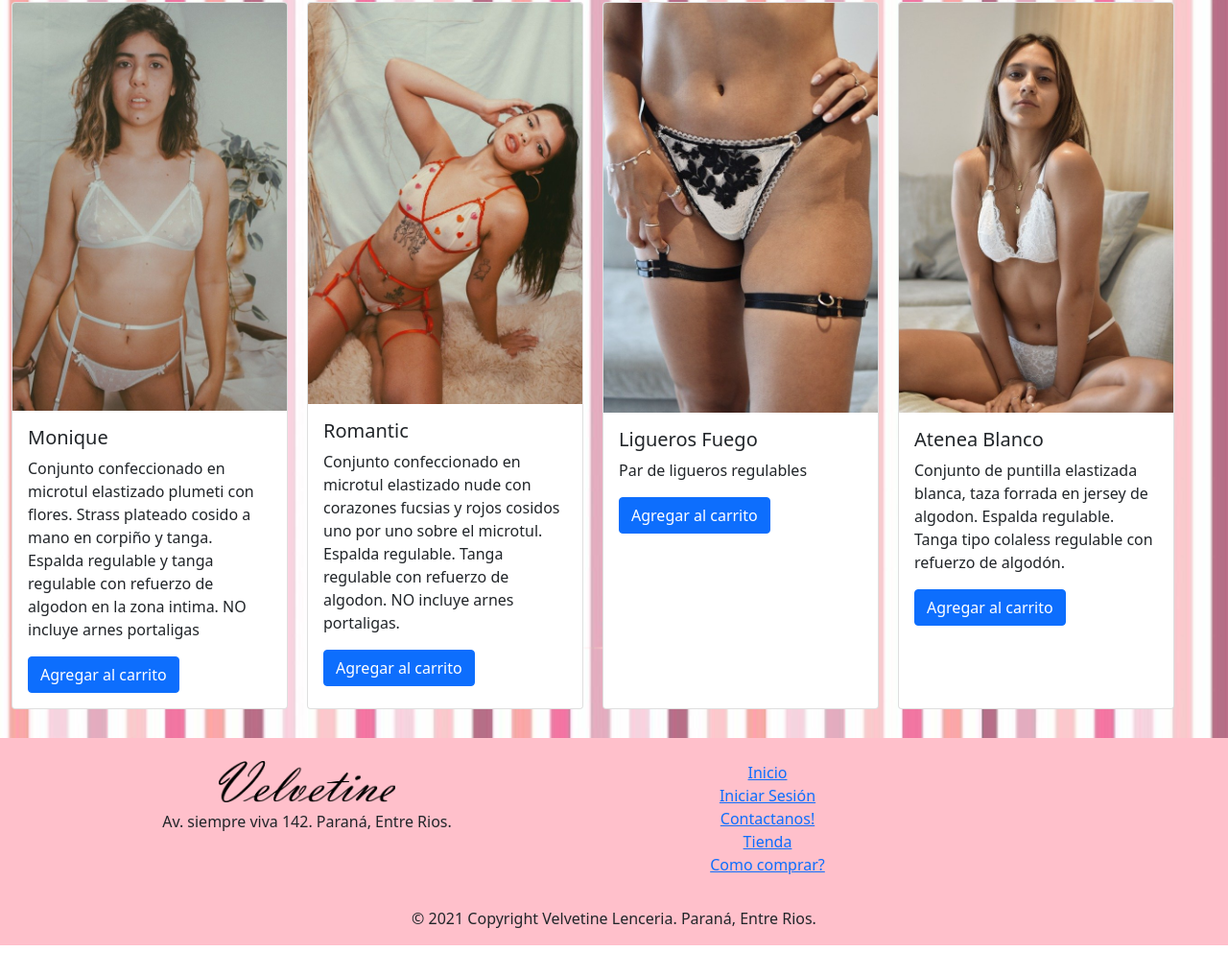
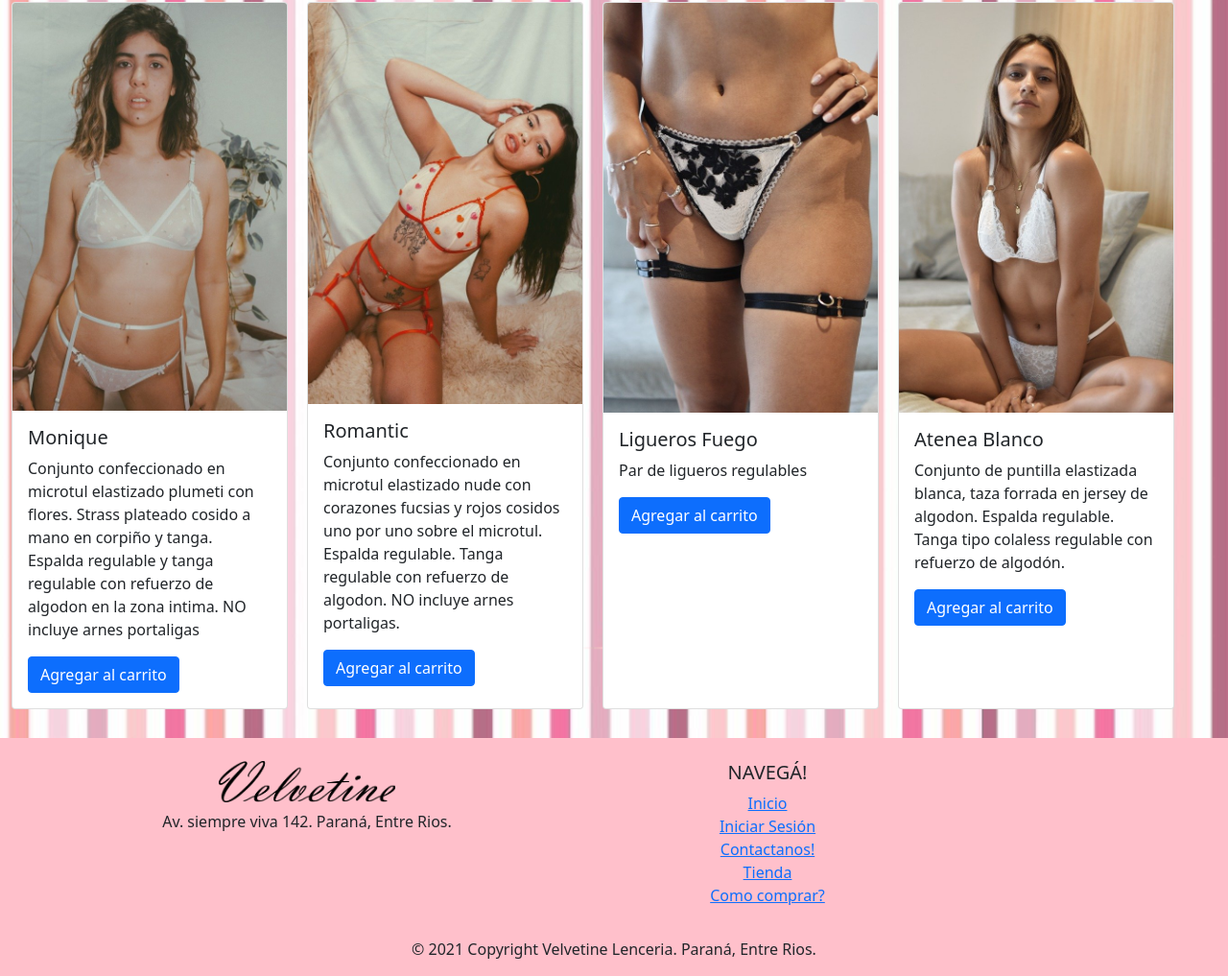
Before and after one commit to arielroselli/Project, a website: page pages/tienda.html in a window 1280 px wide. Shown: the part 924-1941 px from the top of the page at 96% size. Before the commit the page ends 1909 px from the top, so only its background shows below. Drawn offline with nearby package versions, Linux system fonts and the light colour scheme; a web font is replaced by a local one.

Commit message:
Update tienda.html

```diff
--- a/pages/tienda.html
+++ b/pages/tienda.html
@@ -149,6 +149,7 @@
                 <div class="col-md-3 mb-md-0 mb-3">
                     <!-- Links -->
                     <ul class="list-unstyled">
+                        <h5 class="text-uppercase">Navegá!</h5>
                         <li>
                             <a href="../index.html">Inicio</a>
                         </li>
```
